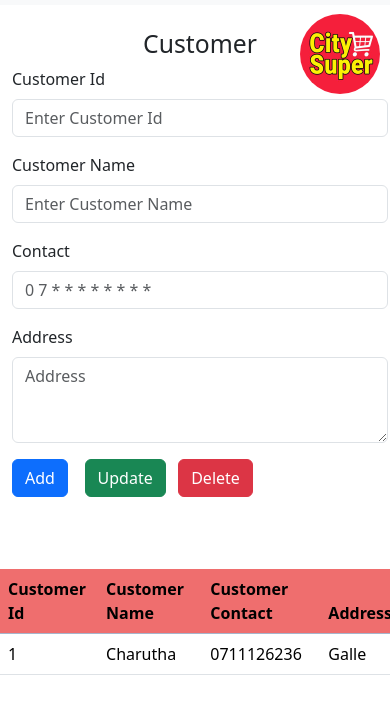
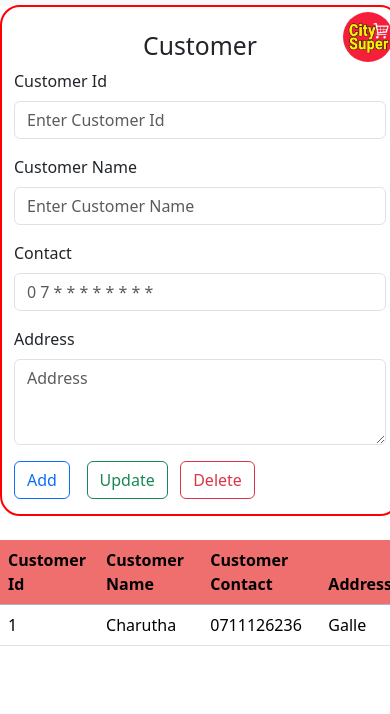
Before and after one commit to Charutha-Herath/POS-assignment6, a plain HTML site: page pages/customer.html in a window 390 px wide. Shown: the part 76-790 px from the top of the page. Drawn offline with nearby package versions, Linux system fonts and the light colour scheme.

Commit message:
done all customer

```diff
--- a/CSS/customer.css
+++ b/CSS/customer.css
@@ -11,6 +11,8 @@ section{
     bottom: 0;
 
     margin: auto;
+
+    position: relative;
 }
 
 #sec-table{
@@ -27,8 +29,40 @@ section{
     position: absolute;
 }
 
+#image-mini{
+    display: none;
+
+
+}
+
+#cus-customer-border{
+    border: red solid 2px;
+    border-radius: 20px;
+
+
+}
+
 
 #sec-table .table1 thead th {
     background-color: #ef6e6e;
     color: Black;
 }
+
+@media all and (max-width: 600px){
+
+    #image{
+        display: none;
+    }
+    #image-mini{
+        display: block;
+        width: 50px;
+        height: 50px;
+        border-radius: 100%;
+        top: 7px;
+        right: 7px;
+
+        position: absolute;
+
+
+    }
+}
--- a/pages/customer.html
+++ b/pages/customer.html
@@ -53,6 +53,8 @@
 </div>
 
 <section>
+    <div id="cus-customer-border">
+        <img id="image-mini" src="../assets/image/city-super.jpg">
     <div class="container form">
         <div class="row">
             <div class="text-center gradient-text">
@@ -77,18 +79,19 @@
                         <label for="address" class="form-label"> Address</label>
                         <textarea class="form-control" id="address" rows="3" placeholder="Address"></textarea>
                     </div>
-                    <div id="btn">
-                        <button type="button" class="btn btn-primary">Add</button> &nbsp;&nbsp;
-                        <button type="button" class="btn btn-success">Update</button>&nbsp;&nbsp;
-                        <button type="button" class="btn btn-danger">Delete</button>
+                    <div id="btn" style="margin-bottom: 15px" >
+                        <button type="button" class="btn btn-outline-primary">Add</button> &nbsp;&nbsp;
+                        <button type="button" class="btn btn-outline-success">Update</button>&nbsp;&nbsp;
+                        <button type="button" class="btn btn-outline-danger">Delete</button>
                     </div>
                 </form>
             </div>
         </div>
     </div>
+    </div>
 </section>
 
-<br><br><br>
+<br>
 
 <section id="sec-table">
 
```
